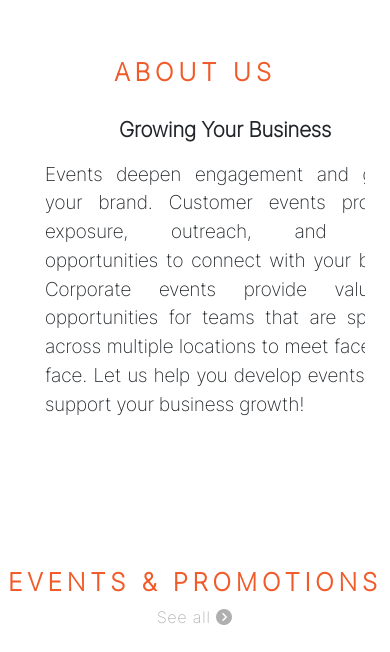
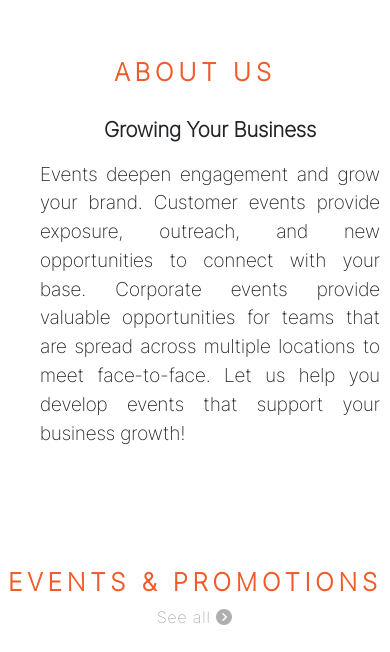
Before and after one commit to gleenmarklau/unicon, a plain HTML site: page index.html in a window 390 px wide. Shown: the part 2793-3445 px from the top of the page. Drawn offline with nearby package versions, Linux system fonts and the light colour scheme.

Commit message:
change padding on about us text

```diff
--- a/index.css
+++ b/index.css
@@ -123,14 +123,14 @@ ul{
 @media (max-width:1050px){
     .about-row{
         justify-content: flex-start;
-        margin:0 25px;
+        margin:0 10px;
         margin-top:30px;
     }
     .about-container{
         text-align: center;
         width:400px;
         height:400px;
-        padding:0 20px;
+        padding:0 30px;
     }
     .about-container h3{
         font-size: 1.3em;
```
